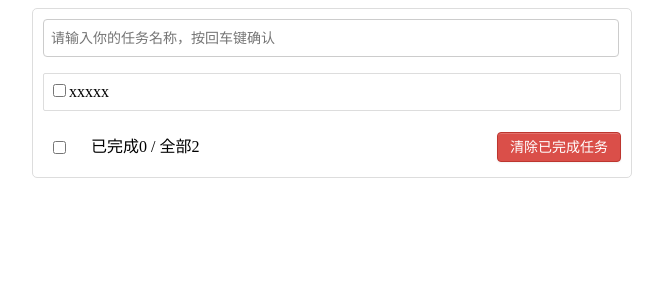
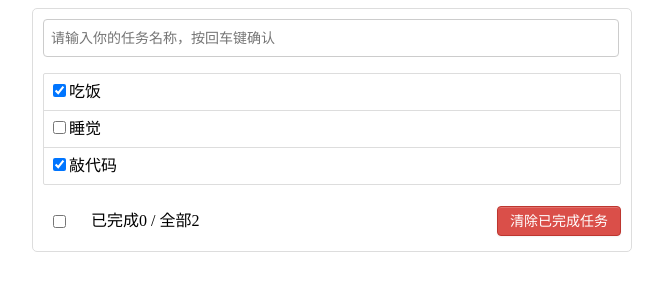
Before and after one commit to zhf521/VueProject, a Vue app in the folder todo-list/: page / in a window 1280 px wide. Shown: the top 300 px of the page, without its empty margins (308-971 px from the left). Built offline with nearby package versions, Linux system fonts and the light colour scheme.

Commit message:
动态显示初始化数据

```diff
--- a/todo-list/src/App.vue
+++ b/todo-list/src/App.vue
@@ -2,7 +2,7 @@
   <div class="todo-container">
     <div class="todo-wrap">
       <TodoHeader></TodoHeader>
-      <TodoList></TodoList>
+      <TodoList :todos="todos"></TodoList>
       <TodoFooter></TodoFooter>
     </div>
   </div>
@@ -16,6 +16,15 @@ export default {
   name: 'App',
   components: {
     TodoHeader, TodoList, TodoFooter
+  },
+  data() {
+    return {
+      todos: [
+        { title: '吃饭', complete: true },
+        { title: '睡觉', complete: false },
+        { title: '敲代码', complete: true },
+      ]
+    }
   }
 }
 </script>
--- a/todo-list/src/components/TodoItem.vue
+++ b/todo-list/src/components/TodoItem.vue
@@ -1,15 +1,18 @@
 <template>
   <li>
     <label>
-      <input type="checkbox" />
-      <span>xxxxx</span>
+      <input type="checkbox" v-model="todo.complete" />
+      <span>{{ todo.title }}</span>
     </label>
     <button class="btn btn-danger" style="display:none">删除</button>
   </li>
 </template>
 <script>
 export default {
-  name: 'TodoItem'
+  name: 'TodoItem',
+  props: {
+    todo: Object,
+  }
 }
 </script>
 <style>
--- a/todo-list/src/components/TodoList.vue
+++ b/todo-list/src/components/TodoList.vue
@@ -1,6 +1,6 @@
 <template>
   <ul class="todo-main">
-    <TodoItem></TodoItem>
+    <TodoItem v-for="(todo,index) in todos" :key="index" :todo="todo"></TodoItem>
   </ul>
 </template>
 <script>
@@ -8,6 +8,9 @@ import TodoItem from './TodoItem'
 export default {
   name: 'TodoList',
   components: { TodoItem },
+  props: {
+    todos:Array,
+  },
 }
 </script>
 <style>
```
